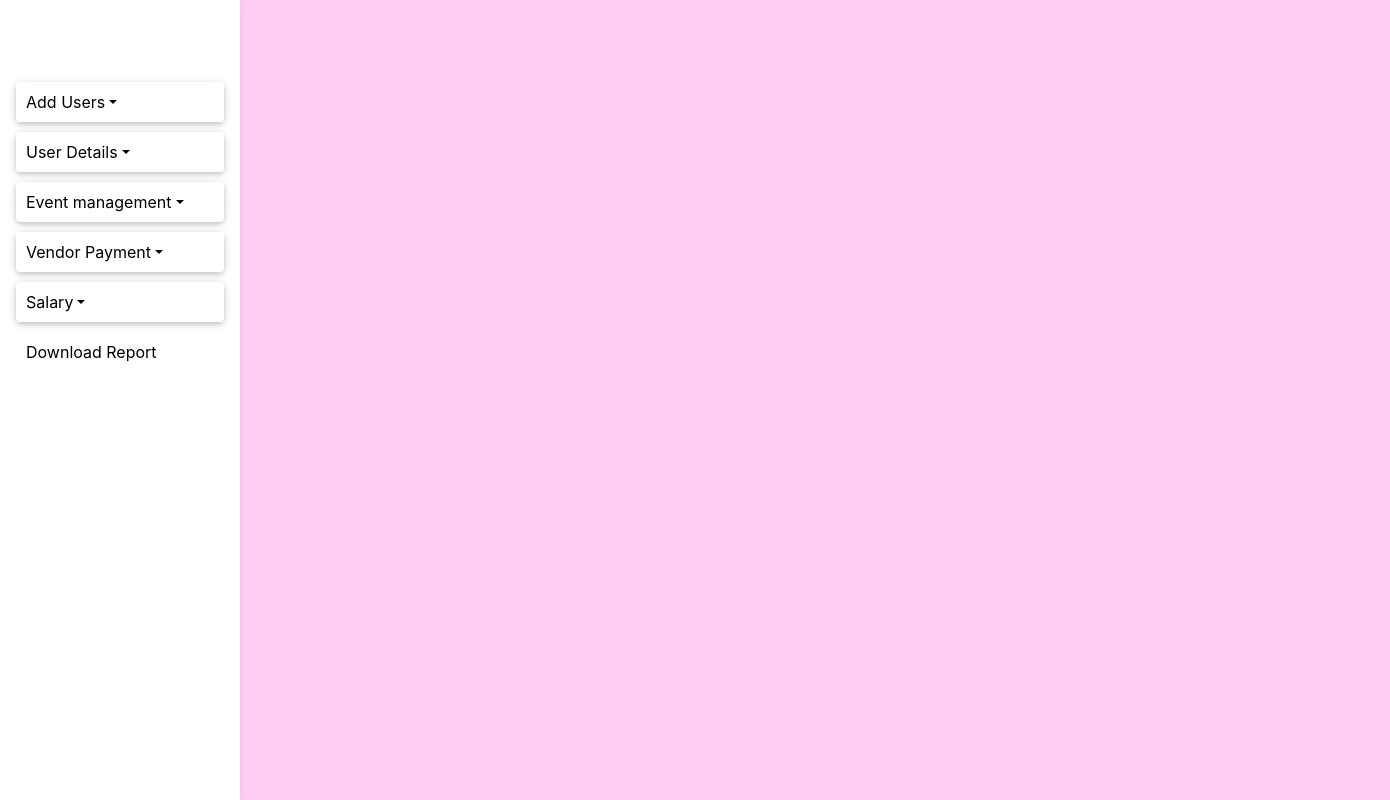
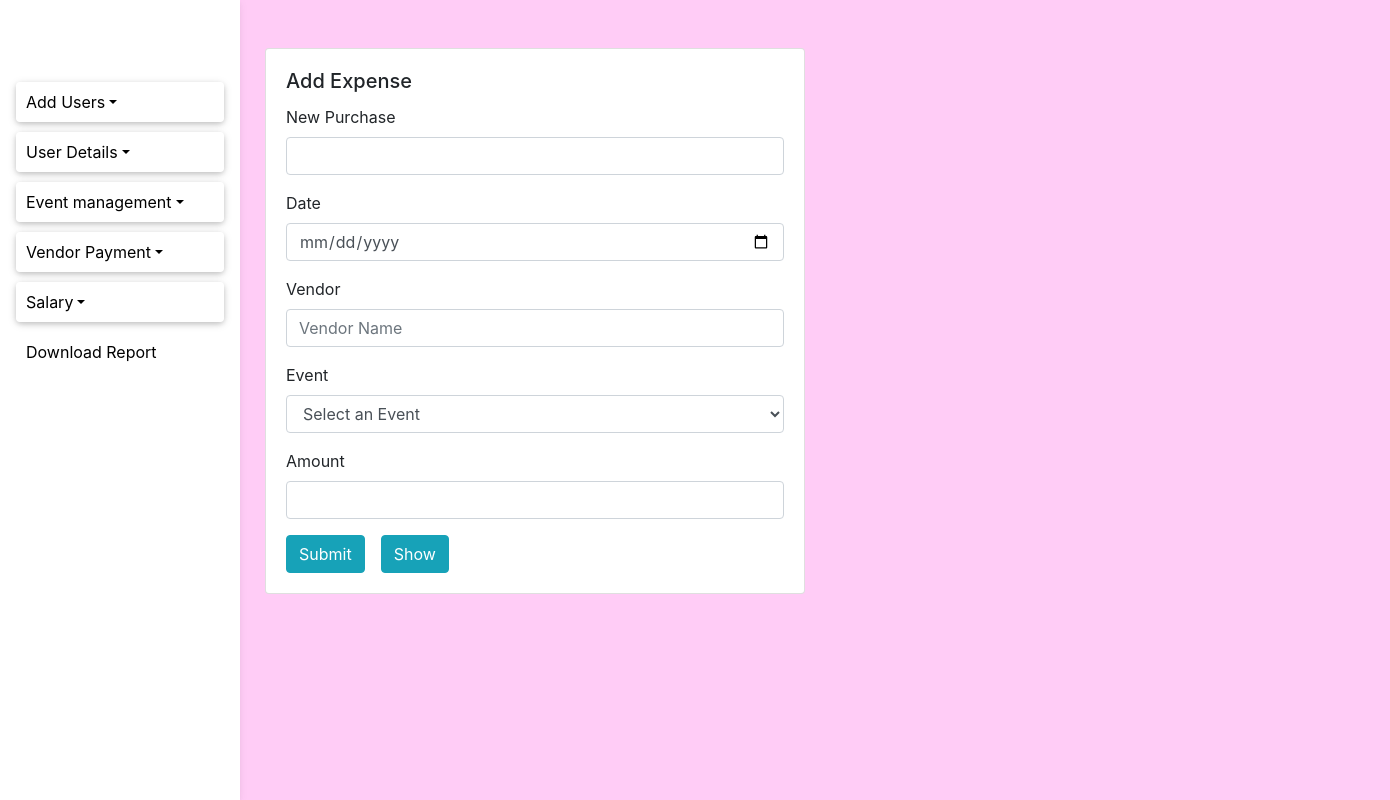
Before and after one commit to kalyani-coder/Event-Managment-Admin, a React (Create React App) app in the folder frontend/: page /add-expense in a window 1280 px wide. Shown: the whole page, 1390 px wide, since content can reach past the window. Built offline with nearby package versions, Linux system fonts and the light colour scheme; no server answers.

Commit message:
add expense api integrated

```diff
--- a/frontend/src/App.js
+++ b/frontend/src/App.js
@@ -23,6 +23,8 @@ import VendorDetails from "./components/UsersDetails/Vendor/VendorDetails";
 import VendorDetailPage from "./components/UsersDetails/Vendor/VendorDetailsPage";
 import EventDetails from "./components/Event/ViewEvent";
 import EventMoreDetails from "./components/Event/ViewMoreDetails";
+import AddExpense from "./components/Event/AddExpense";
+import ExpenseList from "./components/Event/ExpenseList";
 
 function App() {
   return (
@@ -53,7 +55,10 @@ function App() {
           <Route path="/vendor/:_id" element={<VendorDetailPage />} />
           <Route path="/viewevent" element={<EventDetails />} />
           <Route path="/event-more-details" element={<EventMoreDetails />} />
+          <Route path="/add-expense" element={<AddExpense />} />
+          <Route path="/expenses-list" component={<ExpenseList />} />
         </Routes>
+
       </Router>
     </>
   );
--- /dev/null
+++ b/frontend/src/components/Event/AddExpense.js
@@ -0,0 +1,169 @@
+import React, { useState, useEffect } from "react";
+import axios from "axios";
+import { useLocation, useNavigate } from "react-router-dom";
+
+const AddExpense = () => {
+    const location = useLocation();
+    const id = location.state;
+    console.log(id);
+
+    const [new_purchase, setnew_purchase] = useState("");
+    const [to_vendor, setto_vendor] = useState("");
+    const [event_name, setevent_name] = useState("");
+    const [amount, setamount] = useState("");
+    const [date, setDate] = useState("");
+    const [successMessage, setSuccessMessage] = useState("");
+    const [errorMessage, setErrorMessage] = useState("");
+    const [event_id, setEvent_id] = useState(""); // State for event ID
+    const navigate = useNavigate();
+
+    // Fetch the event ID based on event name
+    useEffect(() => {
+        // Make an Axios GET request to fetch the event ID
+        axios
+            .get(`http://localhost:5000/api/event/${event_name}`)
+            .then((response) => {
+                // Handle success
+                const fetchedEventId = response.data;
+                setEvent_id(fetchedEventId);
+            })
+            .catch((error) => {
+                // Handle error (e.g., show an error message)
+                console.error("Error fetching event ID:", error);
+            });
+    }, [event_name]);
+
+    const handleShow = () => {
+        // Navigate to the "eventlist" page
+        navigate("/expenses-list");
+    };
+
+    const handleAdd = () => {
+        // Check if any of the required fields are empty
+        if (!new_purchase || !to_vendor || !event_name || !amount || !date) {
+            setErrorMessage("All fields are required");
+            return;
+        }
+
+        // Create an object with the form data
+        const expenseData = {
+            event_id,
+            new_purchase,
+            to_vendor,
+            event_name,
+            amount,
+            date,
+        };
+
+        console.log("Data to be posted:", expenseData);
+
+        // Send the expenseData to the API using Axios
+        axios
+            .post("http://localhost:5000/api/eventexpense", expenseData)
+            .then((response) => {
+                // Handle success
+                console.log("Expense added successfully:", response.data);
+                setSuccessMessage("Expense added");
+                // Clear the form fields
+                setnew_purchase("");
+                setto_vendor("");
+                setevent_name("");
+                setamount("");
+                setDate("");
+                setErrorMessage(""); // Clear any previous error messages
+            })
+            .catch((error) => {
+                // Handle error (e.g., show an error message)
+                console.error("Error adding expense:", error);
+            });
+    };
+
+    return (
+        <div className="container mt-5">
+            <div className="row">
+                <div className="col-md-6">
+                    <div className="card">
+                        <div className="card-body">
+                            <h5 className="card-title">Add Expense</h5>
+                            {successMessage && (
+                                <div className="alert alert-success">{successMessage}</div>
+                            )}
+                            {errorMessage && (
+                                <div className="alert alert-danger">{errorMessage}</div>
+                            )}
+                            <div className="form-group">
+                                <label className="fw-bold">New Purchase</label>
+                                <input
+                                    type="text"
+                                    className="form-control"
+                                    value={new_purchase}
+                                    onChange={(e) => setnew_purchase(e.target.value)}
+                                    required
+                                />
+                            </div>
+
+                            <div className="form-group">
+                                <label className="fw-bold">Date</label>
+                                <input
+                                    type="date"
+                                    className="form-control"
+                                    value={date}
+                                    onChange={(e) => setDate(e.target.value)}
+                                    required
+                                />
+                            </div>
+
+                            <div className="form-group">
+                                <label className="fw-bold">Vendor</label>
+                                <input
+                                    type="text"
+                                    className="form-control"
+                                    value={to_vendor}
+                                    onChange={(e) => setto_vendor(e.target.value)}
+                                    placeholder="Vendor Name"
+                                    required
+                                />
+                            </div>
+
+                            <div className="form-group">
+                                <label className="fw-bold">Event</label>
+                                <select
+                                    value={event_name}
+                                    onChange={(e) => setevent_name(e.target.value)}
+                                    className="form-control"
+                                    required
+                                >
+                                    <option value="">Select an Event</option>
+                                    <option value="Family Function">Family Function</option>
+                                    <option value="Birthday Party">Birthday Party</option>
+                                    <option value="Wedding">Wedding</option>
+                                    <option value="Other">Other</option>
+                                </select>
+                            </div>
+
+                            <div className="form-group">
+                                <label className="fw-bold">Amount</label>
+                                <input
+                                    type="text"
+                                    className="form-control"
+                                    value={amount}
+                                    onChange={(e) => setamount(e.target.value)}
+                                    required
+                                />
+                            </div>
+
+                            <button className="btn btn-info" onClick={handleAdd}>
+                                Submit
+                            </button>
+                            <button className="btn btn-info mx-3" onClick={handleShow}>
+                                Show
+                            </button>
+                        </div>
+                    </div>
+                </div>
+            </div>
+        </div>
+    );
+};
+
+export default AddExpense;
--- /dev/null
+++ b/frontend/src/components/Event/ExpenseList.js
@@ -0,0 +1,51 @@
+// ExpenseList.js
+
+import React, { useEffect, useState } from "react";
+import axios from "axios";
+
+const ExpenseList = () => {
+    const [expenses, setExpenses] = useState([]);
+
+    useEffect(() => {
+        // Fetch expenses from the API
+        axios
+            .get("http://localhost:5000/api/eventexpense")
+            .then((response) => {
+                setExpenses(response.data);
+                console.log(response.data)
+            })
+            .catch((error) => {
+                console.error("Error fetching expenses:", error);
+            });
+    }, []);
+
+    return (
+        <div className="container mt-5">
+            <h5>Expense List</h5>
+            <table className="table">
+                <thead>
+                    <tr>
+                        <th>New Purchase</th>
+                        <th>Date</th>
+                        <th>Vendor</th>
+                        <th>Event</th>
+                        <th>Amount</th>
+                    </tr>
+                </thead>
+                <tbody>
+                    {expenses.map((expense) => (
+                        <tr key={expense.id}>
+                            <td>{expense.new_purchase}</td>
+                            <td>{expense.date}</td>
+                            <td>{expense.to_vendor}</td>
+                            <td>{expense.event_name}</td>
+                            <td>{expense.amount}</td>
+                        </tr>
+                    ))}
+                </tbody>
+            </table>
+        </div>
+    );
+};
+
+export default ExpenseList;
--- a/frontend/src/components/Event/ViewMoreDetails.js
+++ b/frontend/src/components/Event/ViewMoreDetails.js
@@ -18,7 +18,7 @@ const EventMoreDetails = () => {
     }
 
     const handleExpences = (event) => {
-        navigate("/add-expences", { state: event });
+        navigate("/add-expence", { state: event });
     };
     const handleAdvancePayment = (event) => {
         navigate("/advance-payment", { state: event });
--- a/frontend/src/components/UsersDetails/salary/AddSalary.js
+++ b/frontend/src/components/UsersDetails/salary/AddSalary.js
@@ -9,7 +9,7 @@ const AddSalary = () => {
 
   useEffect(() => {
     axios
-      .get("http://localhost:3000/mockManagerData")
+      .get("http://localhost:5000/api/staffsalary")
       .then((response) => {
         console.log(response);
       })
```
Also changed, not shown: frontend/src/components/Event/ViewEvent.js (line endings or trailing spaces).
